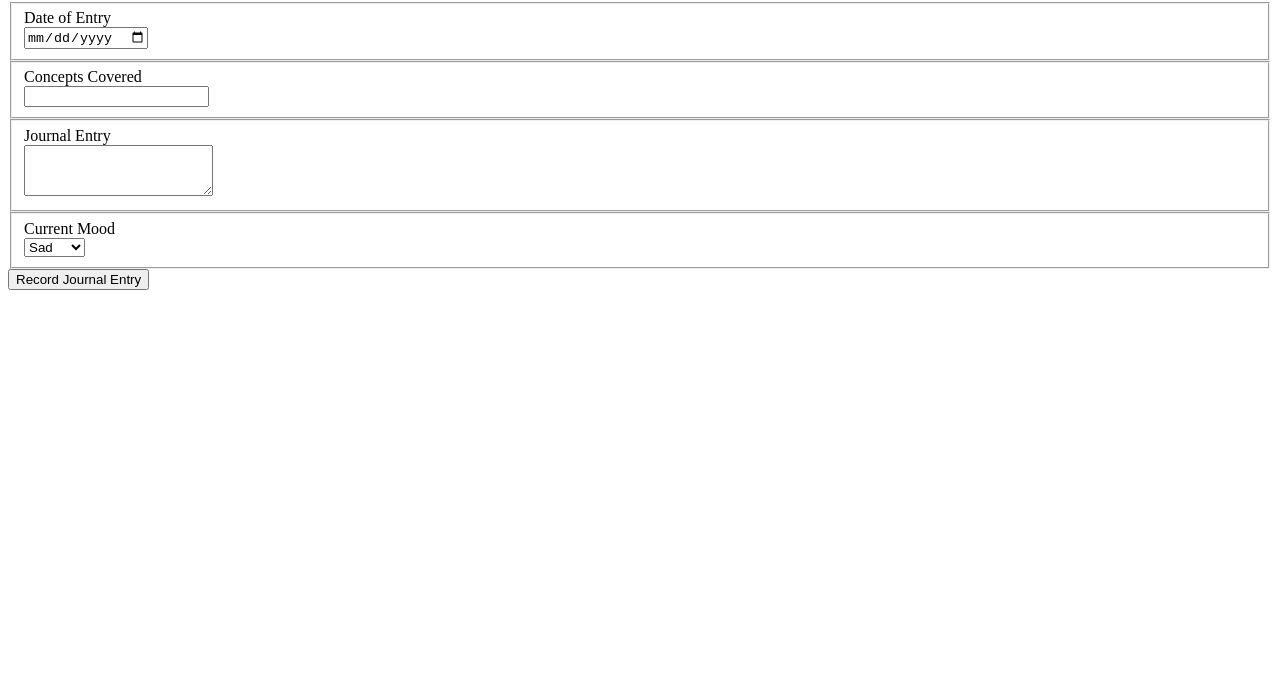
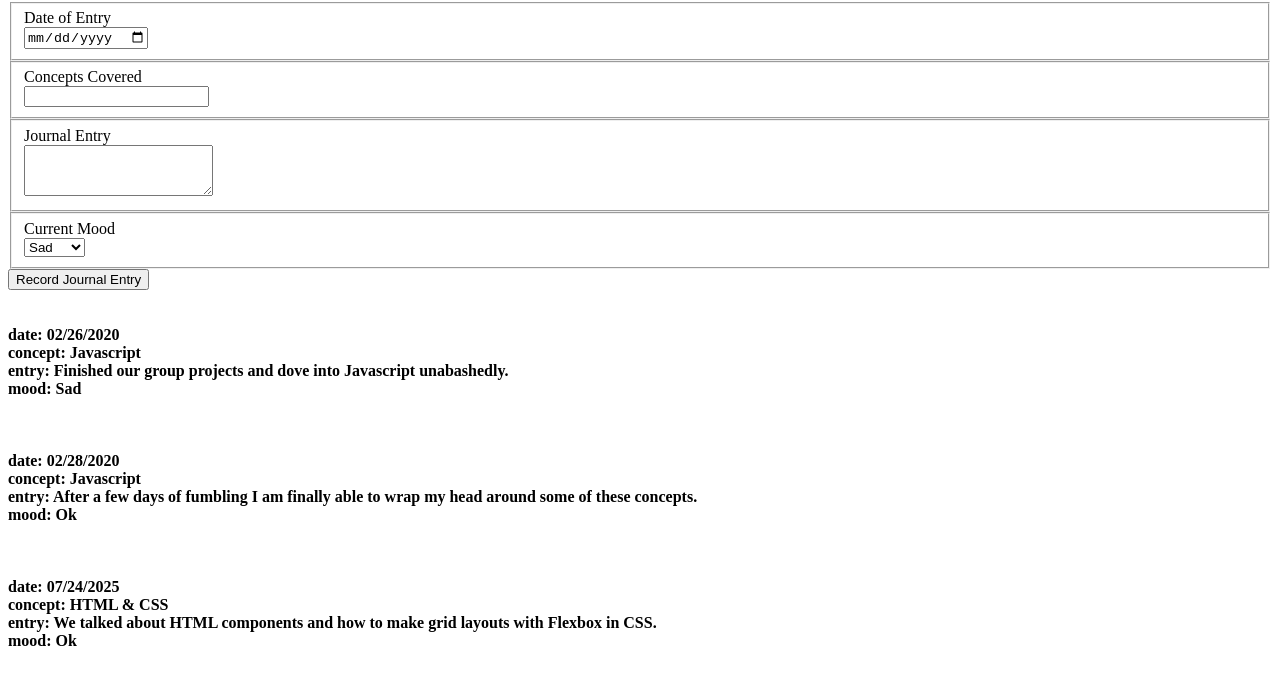
Before and after one commit to Hellowalls1/Daily-Journal, a plain HTML site: page index.html in a window 1280 px wide. Shown: the part 86-770 px from the top of the page. Drawn offline with Linux system fonts and the light colour scheme.

Commit message:
updated journal entry page

```diff
--- a/index.html
+++ b/index.html
@@ -41,6 +41,11 @@
 <form>
   <input type="submit" value="Record Journal Entry">
 </form>
+<section    class="loggedEntry" id="entryLog">
 
+</section>
+
+<script type="module" src="./scripts/main.js"></script>
 </body>
+
 </html>
--- /dev/null
+++ b/scripts/JournalDataProvider.js
@@ -0,0 +1,46 @@
+/*
+ *   Journal data provider for Daily Journal application
+ *
+ *      Holds the raw data about each entry and exports
+ *      functions that other modules can use to filter
+ *      the entries for different purposes.
+ */
+
+// This is the original data. Can't Touch This.
+const journal = [
+    {
+        date: "07/24/2025",
+        concept: "HTML & CSS",
+        entry: "We talked about HTML components and how to make grid layouts with Flexbox in CSS.",
+        mood: "Ok"
+    },
+
+    {
+        date: "02/26/2020",
+        concept: "Javascript",
+        entry: "Finished our group projects and dove into Javascript unabashedly.",
+        mood: "Sad",
+
+    },
+    {
+        date: "02/28/2020",
+        concept: "Javascript",
+        entry: "After a few days of fumbling I am finally able to wrap my head around some of these concepts.",
+        mood: "Ok",
+
+    }
+]
+
+
+
+/*
+    You export a function that provides a version of the
+    raw data in the format that you want
+*/
+export const useJournalEntries = () => {
+    const sortedByDate = journal.sort(
+        (currentEntry, nextEntry) =>
+            Date.parse(currentEntry.date) - Date.parse(nextEntry.date)
+    )
+    return sortedByDate
+}
--- /dev/null
+++ b/scripts/JournalEntry.js
@@ -0,0 +1,20 @@
+/*
+ *  Purpose: To render a single journal entry as an
+ *           HTML representation of the data
+ */
+
+// the (argument) is the key as to what you will use to access items in the array of objects
+// in other words use argument.target
+const JournalEntryComponent = (entryitem) => {
+    return `
+        <section id="entry--${entryitem.id}" class="journalEntry">
+            <br><br>date: ${entryitem.date} <br>
+            concept: ${entryitem.concept} <br>
+            entry: ${entryitem.entry} <br>
+            mood: ${entryitem.mood} <br> <br>
+
+        </section>
+    `
+}
+
+export default JournalEntryComponent
--- /dev/null
+++ b/scripts/JournalList.js
@@ -0,0 +1,26 @@
+/*
+ *  Purpose:
+ *    To render as many journal entry components as
+ *    there are items in the collection exposed by the
+ *    data provider component
+ */
+import { useJournalEntries } from "./JournalDataProvider.js" //function used to sort array of objects by date
+import JournalEntryComponent from "./JournalEntry.js" //function used to express HTML
+
+// DOM reference to where all entries will be rendered
+const entryLog = document.querySelector("#entryLog") //used to send HTML to location on entrylog with "id=entryLog" now defined by entryLog
+
+const EntryListComponent = () => {
+    // Use the journal entry data from the data provider component
+    const entries = useJournalEntries()
+
+    for (const entry of entries) { //for every individual object in the entries(useJournalEntries) function array
+        /*
+            Invoke the component that returns an
+            HTML representation of a single entry
+        */
+        entryLog.innerHTML += JournalEntryComponent(entry); //log each entry (individual object of entries array) into the HTML @ #entryLog
+}
+}
+
+export default EntryListComponent
--- /dev/null
+++ b/scripts/main.js
@@ -0,0 +1,11 @@
+import EntryListComponent  from "./JournalList.js";
+
+
+
+
+
+
+
+
+
+EntryListComponent()
--- a/styles/main.css
+++ b/styles/main.css
@@ -26,3 +26,10 @@
     display: flex;
     flex-wrap: wrap;
 }
+
+.loggedEntry {
+    font-weight: bold;
+    display: flex;
+    flex-wrap: wrap;
+    flex-direction: column;
+}
```
